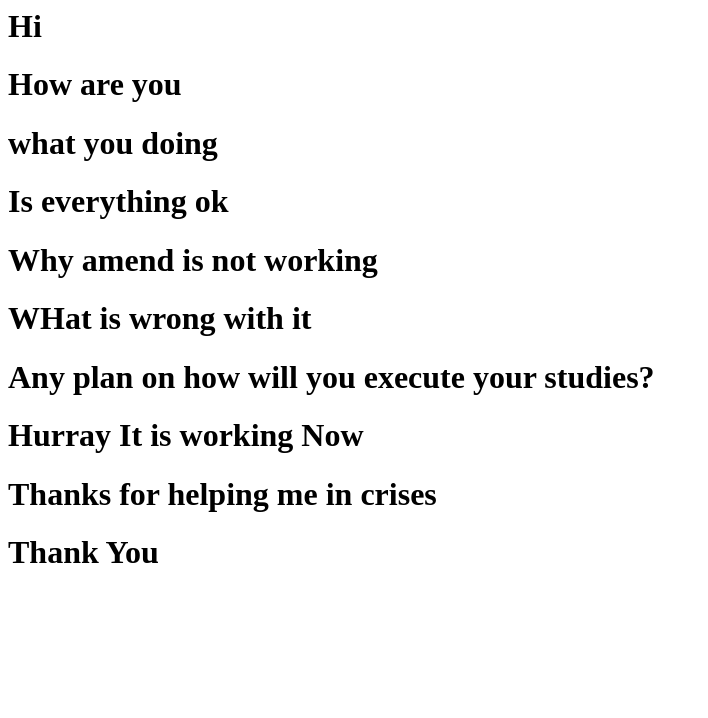
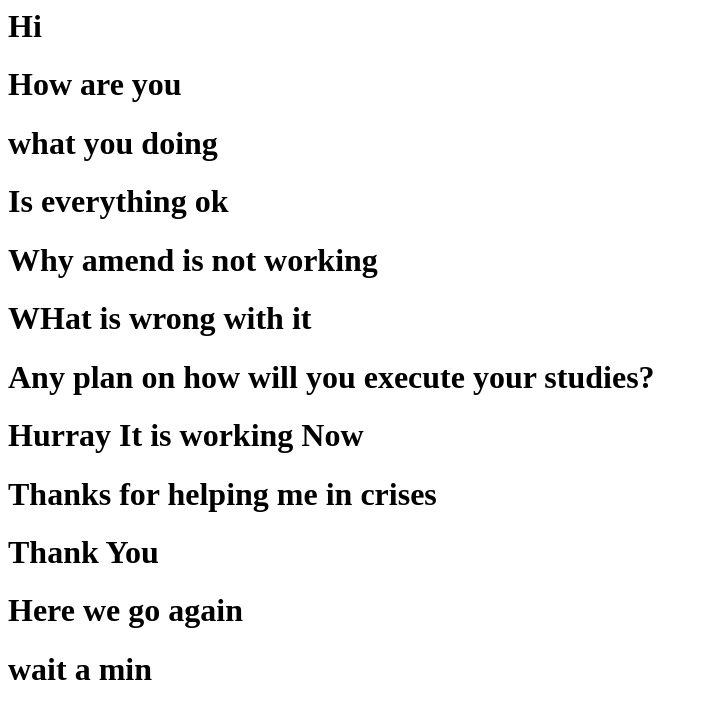
Before and after one commit to Shreyeshnk/Demo5, a plain HTML site: page index.html in a window 1280 px wide. Shown: the whole page, without its empty margins (0-708 px from the left). Drawn offline with Linux system fonts and the light colour scheme.

Commit message:
Commit test2

```diff
--- a/index.html
+++ b/index.html
@@ -10,5 +10,7 @@
         <h1>Hurray It is working Now</h1>
         <h1>Thanks for helping me in crises</h1>
         <h1>Thank You</h1>
+        <h1>Here we go again</h1>
+        <h1>wait a min</h1>
     </body>
 </html>
```
